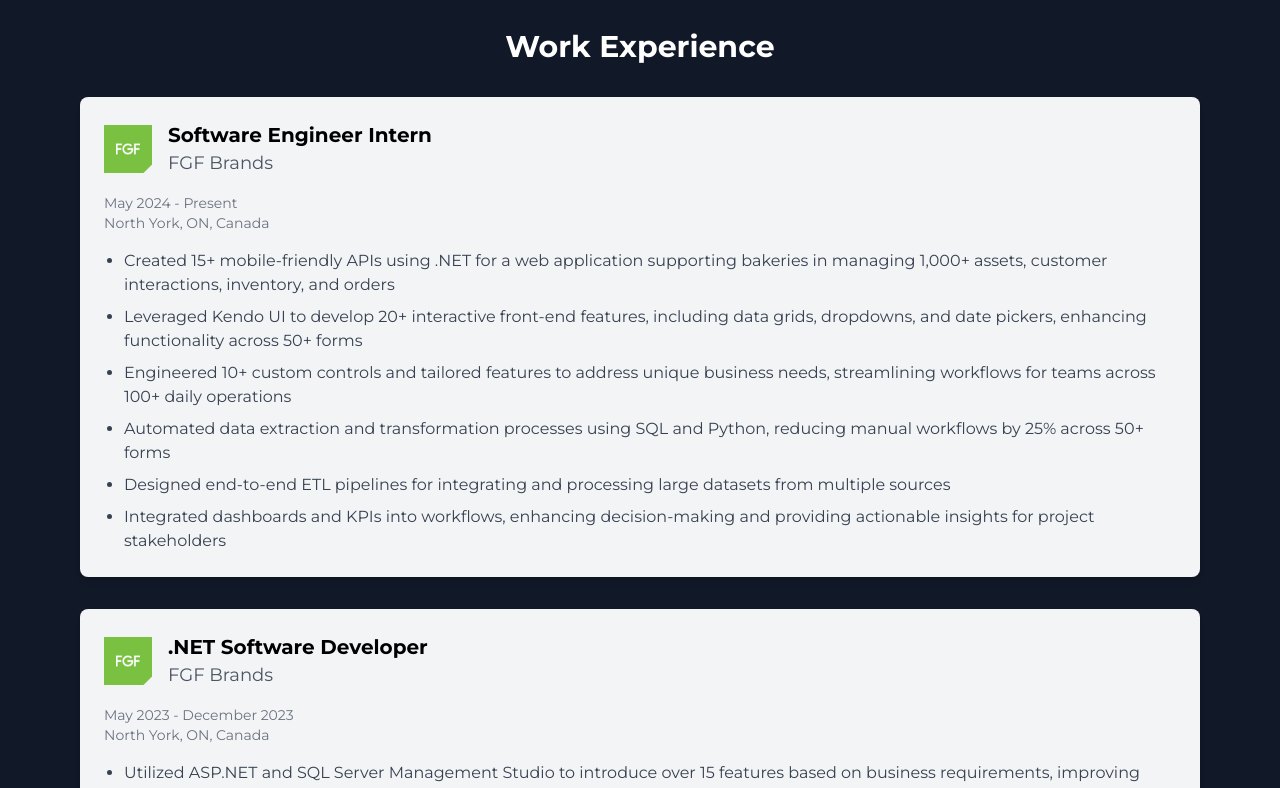
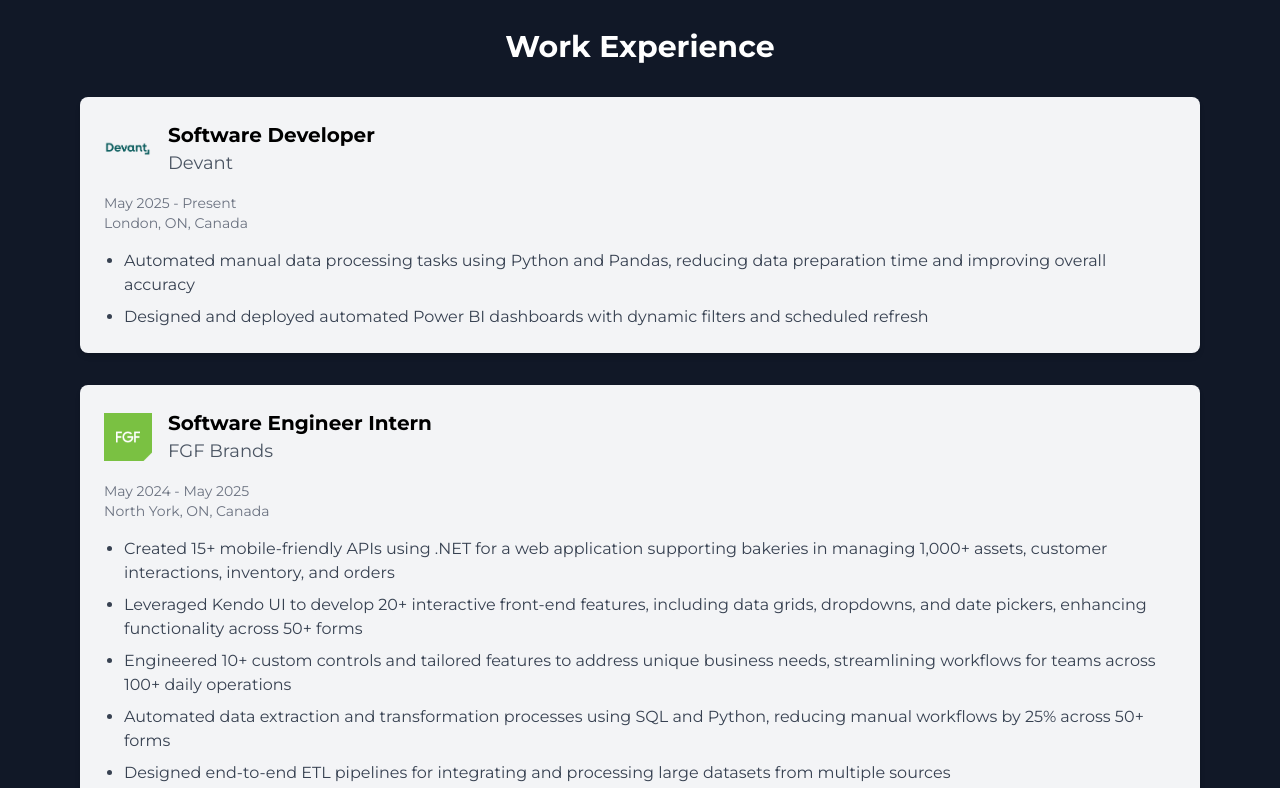
Before and after one commit to shaanstackz/new-portfolio, a Next.js app: page / in a window 1280 px wide. Shown: the part 1060-1848 px from the top of the page. Built offline with nearby package versions, Linux system fonts and the light colour scheme.

Commit message:
added work experience

```diff
--- a/app/components/work.tsx
+++ b/app/components/work.tsx
@@ -6,10 +6,21 @@
 const WorkExperience: React.FC = () => {
   const experiences = [
     {
+      title: "Software Developer",
+      company: "Devant",
+      logo: paths.devant,
+      date: "May 2025 - Present",
+      location: "London, ON, Canada",
+      achievements: [
+        "Automated manual data processing tasks using Python and Pandas, reducing data preparation time and improving overall accuracy",
+        "Designed and deployed automated Power BI dashboards with dynamic filters and scheduled refresh",
+      ],
+    },
+    {
       title: "Software Engineer Intern",
       company: "FGF Brands",
       logo: paths.fgf,  // Make sure paths.fgf is correctly set
-      date: "May 2024 - Present",
+      date: "May 2024 - May 2025",
       location: "North York, ON, Canada",
       achievements: [
         "Created 15+ mobile-friendly APIs using .NET for a web application supporting bakeries in managing 1,000+ assets, customer interactions, inventory, and orders",
--- a/app/data/paths.ts
+++ b/app/data/paths.ts
@@ -26,6 +26,7 @@
     automate: '/automate.png',
     bi: '/bi.png',
     tailwind: '/tailwind.png',
+    devant: '/devant.png'
 }
 
 export default paths;
```
Also changed, not shown: public/devant.png (added).
